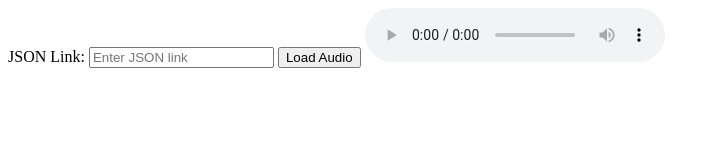
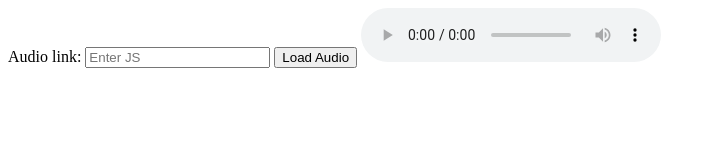
Before and after one commit to ElliNet13/ElliNet13.github.io, a plain HTML site: page ps.html in a window 1280 px wide. Shown: the full height of the page, 0-719 px from the left. Drawn offline with Linux system fonts and the light colour scheme.

Commit message:
update ps.html

```diff
--- a/ps.html
+++ b/ps.html
@@ -7,12 +7,12 @@
 </head>
 <body>
 
-<label for="jsonLink">JSON Link:</label>
-<input type="text" id="jsonLink" placeholder="Enter JSON link">
+<label for="jsonLink">Audio link: </label>
+<input type="text" id="jsonLink" placeholder="Enter JS">
 
 <button onclick="loadAudio()">Load Audio</button>
 
-<audio controls id="myAudio">
+<audio controls id="myAudio" src="">
   Your browser does not support the audio element.
 </audio>
 
@@ -21,7 +21,7 @@
 
   function loadAudio() {
     var jsonLink = document.getElementById("jsonLink").value;
-
+    audio.src = jsonLink
   }
 </script>
 
```
